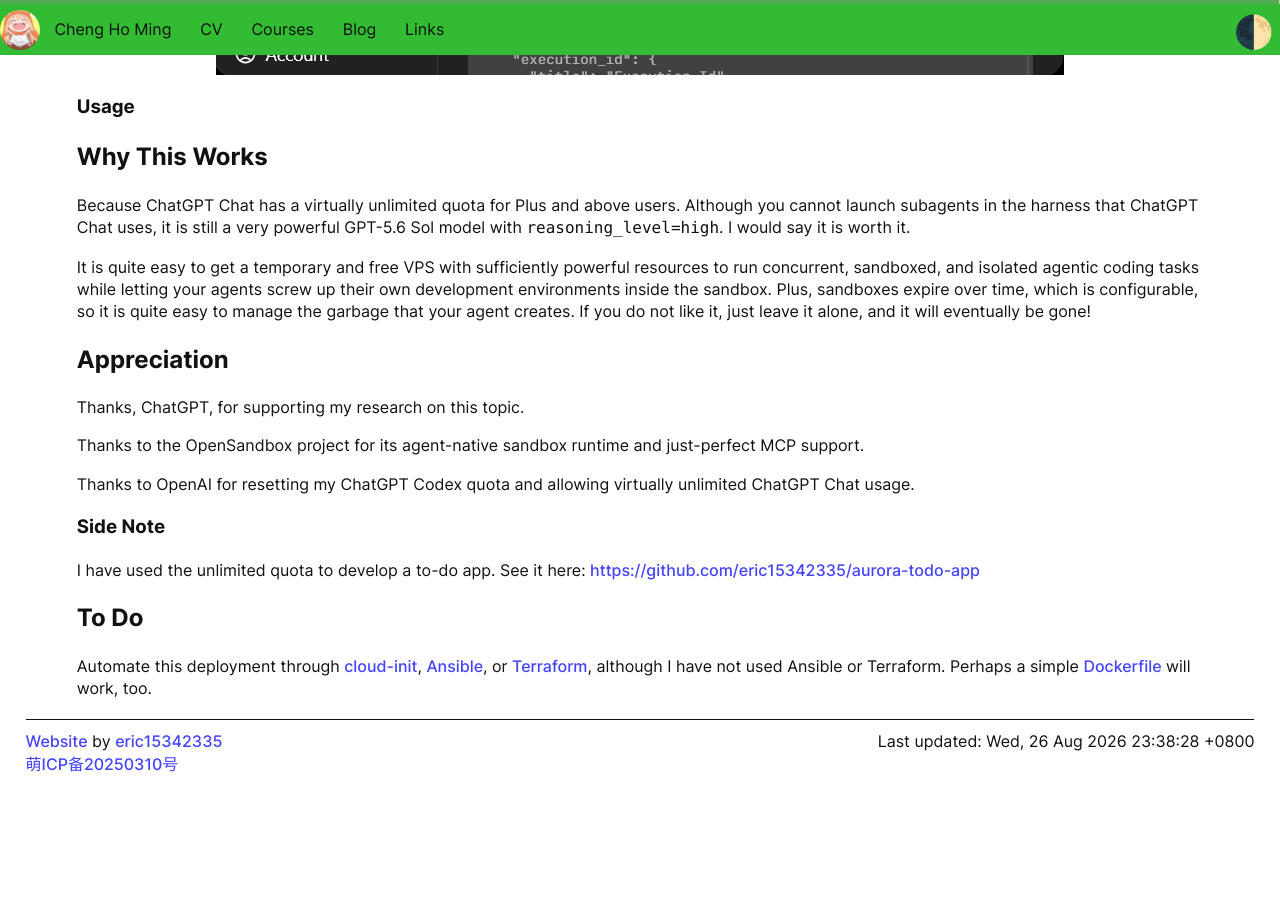
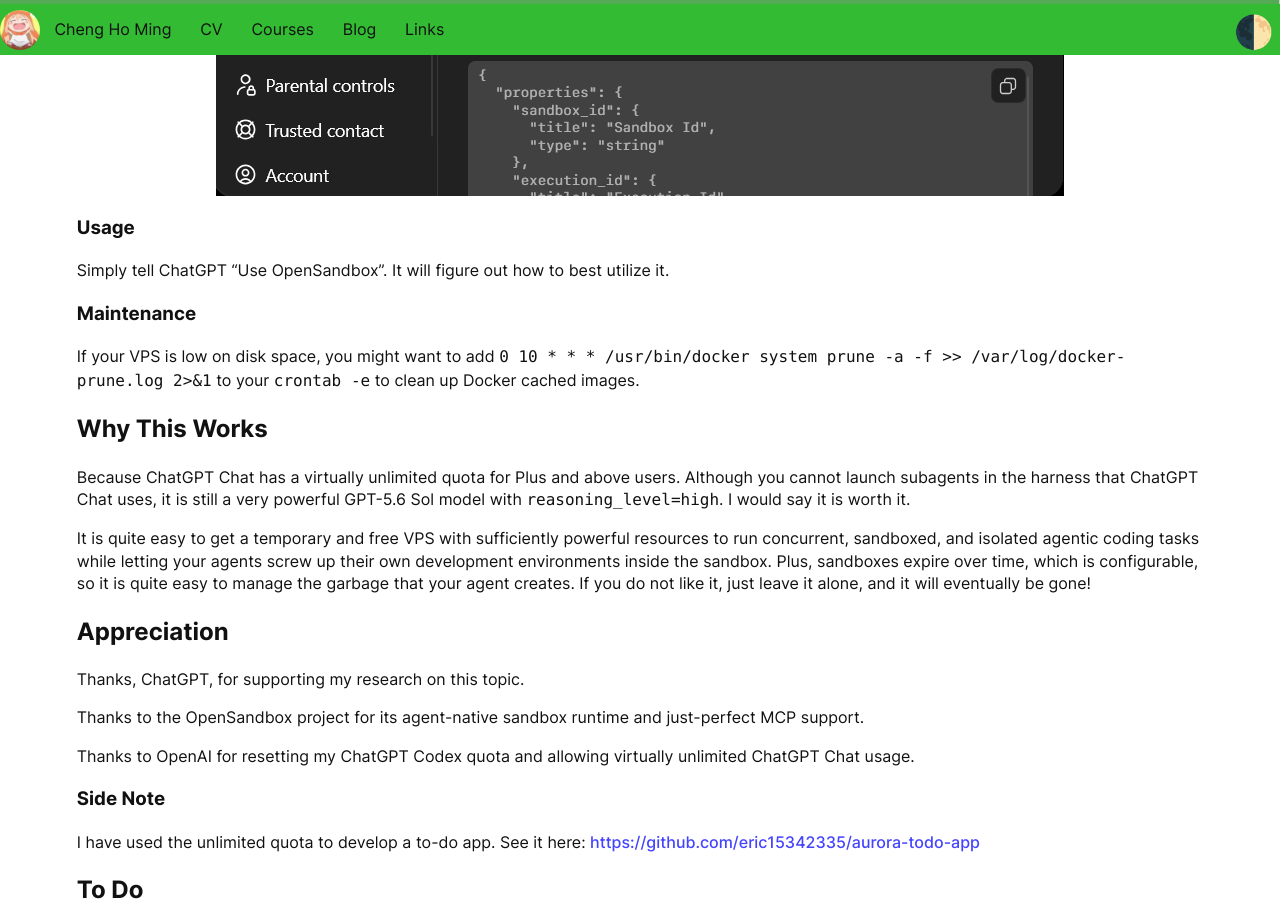
Before and after one commit to eric15342335/eric15342335.github.io, a Jekyll site: the page built from _posts/2026-08-03-how-to-enjoy-chatgpt-plus-or-pro-unlimited-chat-quota-for-agentic-coding-tasks.md, in a window 1280 px wide and 900 px high, scrolled down 11403 px. Built offline with Jekyll 4.4.1, drawn with Linux system fonts in a browser that asks for light colours; before the commit the page ends 12268 px from its top, so only the background shows below that; some of the changed text lies outside the part shown.

Commit message:
update OpenSandbox blog to add maintenance guide

````diff
--- a/_posts/2026-08-03-how-to-enjoy-chatgpt-plus-or-pro-unlimited-chat-quota-for-agentic-coding-tasks.md
+++ b/_posts/2026-08-03-how-to-enjoy-chatgpt-plus-or-pro-unlimited-chat-quota-for-agentic-coding-tasks.md
@@ -125,6 +125,11 @@
   - Follow the [official Docker Engine installation guide][docker-installation].
 - Set up the [OpenSandbox server][opensandbox-server].
   - Run `uv sync` inside `~/OpenSandbox/server`.
+
+```bash
+root@OpenSandbox:~/OpenSandbox/server# uv run opensandbox-server init-config --example docker
+```
+
 - Set up the [OpenSandbox MCP server][opensandbox-mcp-server].
   - Run `uv sync` inside `~/OpenSandbox/sdks/mcp/sandbox/python`.
 - Configure API access keys in `.bashrc` and `.sandbox.toml`.
@@ -203,6 +208,12 @@
 
 ### Usage
 
+Simply tell ChatGPT "Use OpenSandbox". It will figure out how to best utilize it.
+
+### Maintenance
+
+If your VPS is low on disk space, you might want to add `0 10 * * * /usr/bin/docker system prune -a -f >> /var/log/docker-prune.log 2>&1` to your `crontab -e` to clean up Docker cached images.
+
 ## Why This Works
 
 Because ChatGPT Chat has a virtually unlimited quota for Plus and above users.
@@ -276,7 +287,7 @@
 [openai]: https://openai.com/
 [opensandbox]: https://github.com/opensandbox-group/OpenSandbox
 [opensandbox-mcp-server]: https://github.com/opensandbox-group/OpenSandbox/tree/main/sdks/mcp/sandbox/python
-[opensandbox-server]: https://github.com/opensandbox-group/OpenSandbox/tree/main/server
+[opensandbox-server]: https://github.com/opensandbox-group/OpenSandbox/tree/main#create-a-code-interpreter-and-execute-commandscodes
 [python]: https://www.python.org/
 [raspberry-pi]: https://www.raspberrypi.com/
 [raspberry-pi-zero-2-w]: https://www.raspberrypi.com/products/raspberry-pi-zero-2-w/
````
Also changed, not shown: 1 other file.
